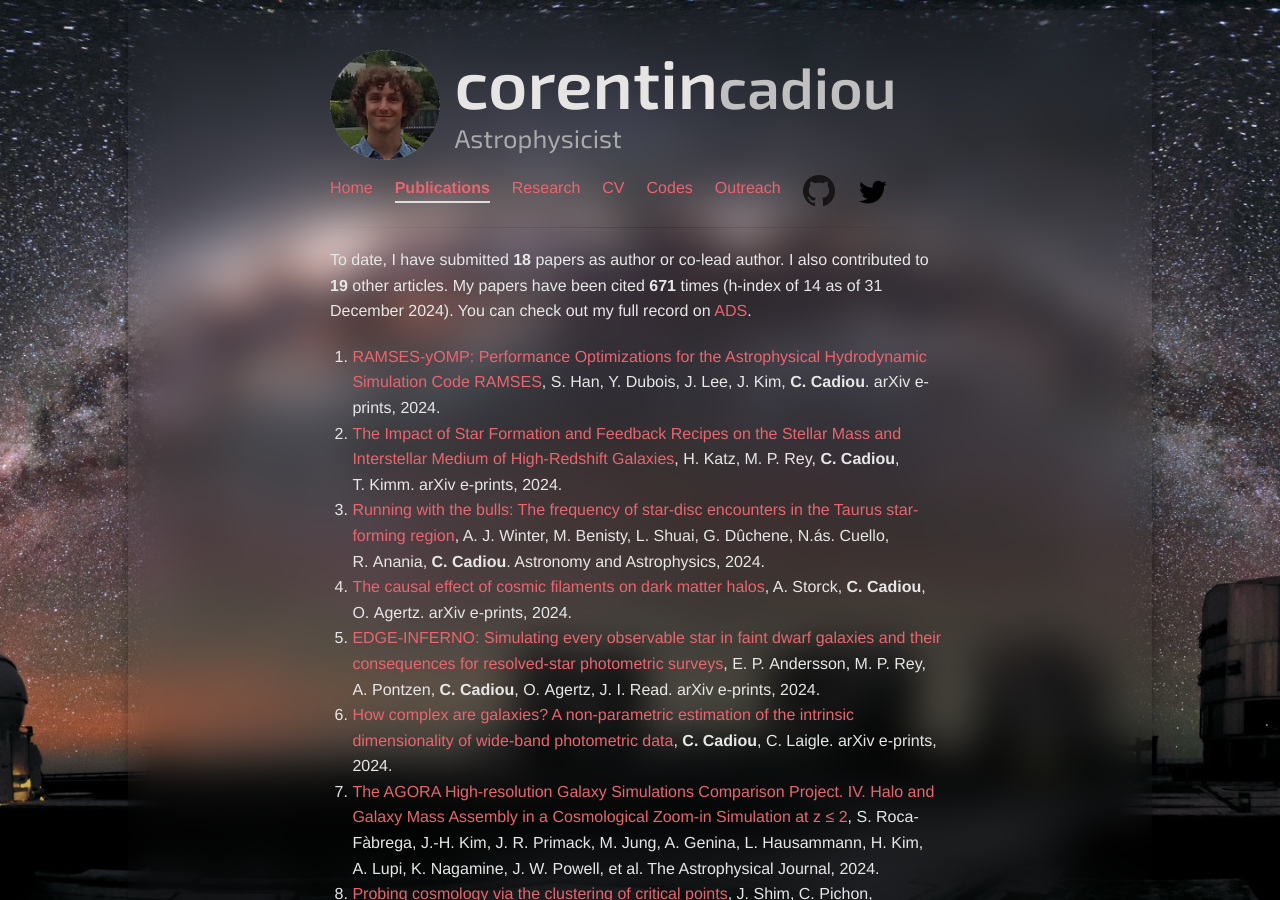
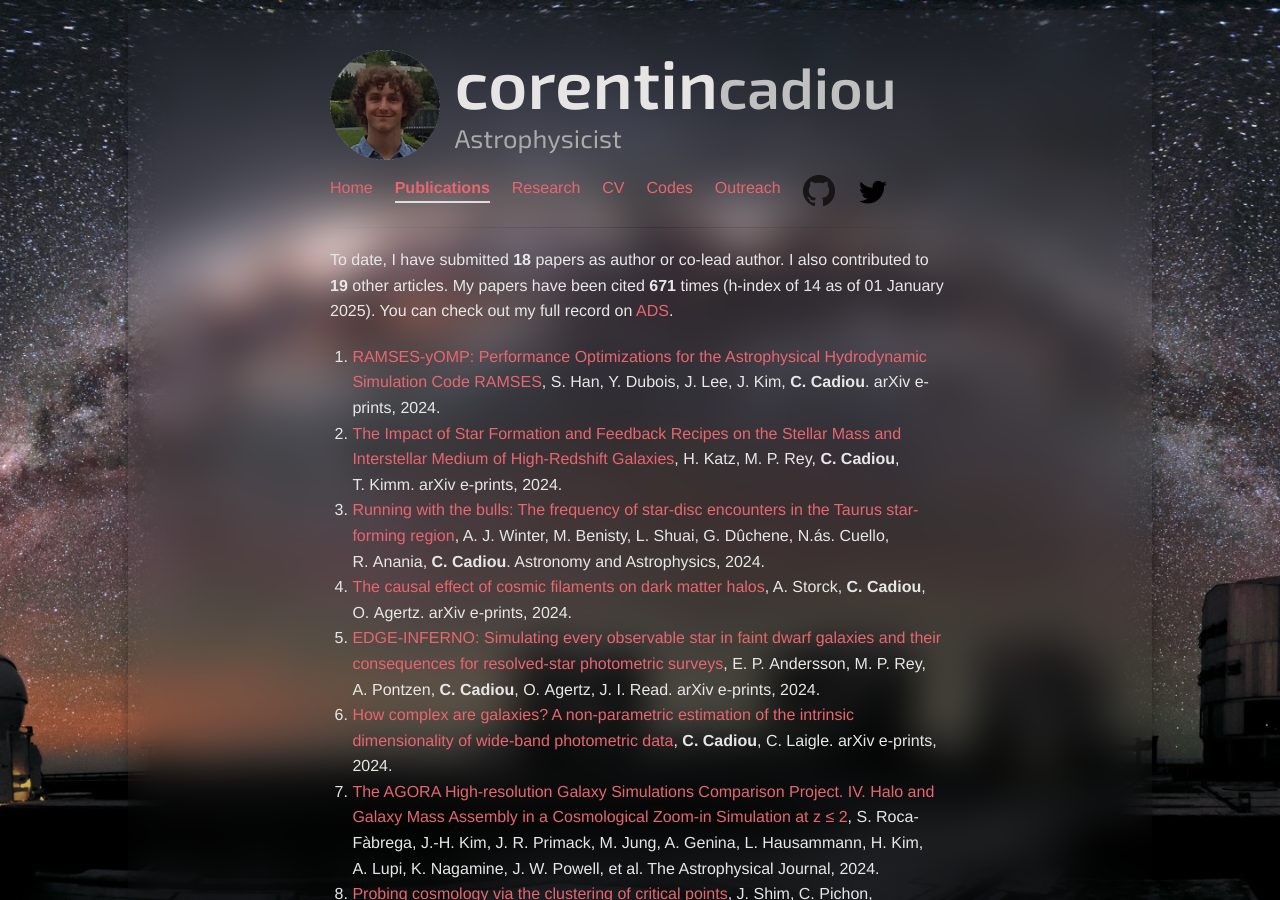
Before and after one commit to cphyc/cphyc.github.io, a Jekyll site: the page built from publications/index.html, in a window 1280 px wide and 900 px high. Built offline with Jekyll 4.4.1, drawn with Linux system fonts in a browser that asks for light colours; nearby versions of some CDN libraries.

Commit message:
chore: autopublish 2025-01-01T00:01:36Z

```diff
--- a/publications/index.html
+++ b/publications/index.html
@@ -8,7 +8,7 @@ description: My Publications
 <p>
   To date, I have submitted <b>18</b> papers as author or co-lead author.
   I also contributed to <b>19</b> other articles.
-  My papers have been cited <b>671</b> times (h-index of 14 as of 31 December 2024).
+  My papers have been cited <b>671</b> times (h-index of 14 as of 01 January 2025).
   You can check out my full record on <a href="https://ui.adsabs.harvard.edu/search/q=((author%3A%22Cadiou%2C%20C%22))%20-bibstem%3A%22zndo%22%20collection%3Aastronomy&sort=date%20desc%2C%20bibcode%20desc&p_=0" target="_blank">ADS</a>.
 </p>
 <ol>
```
